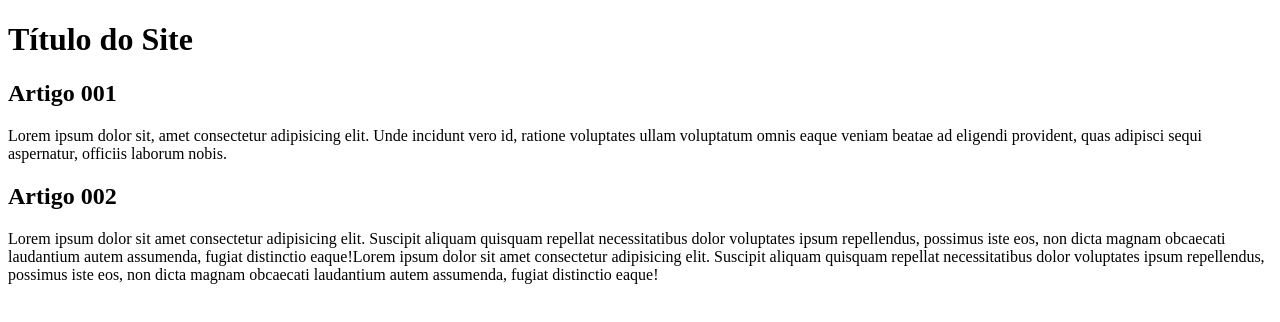
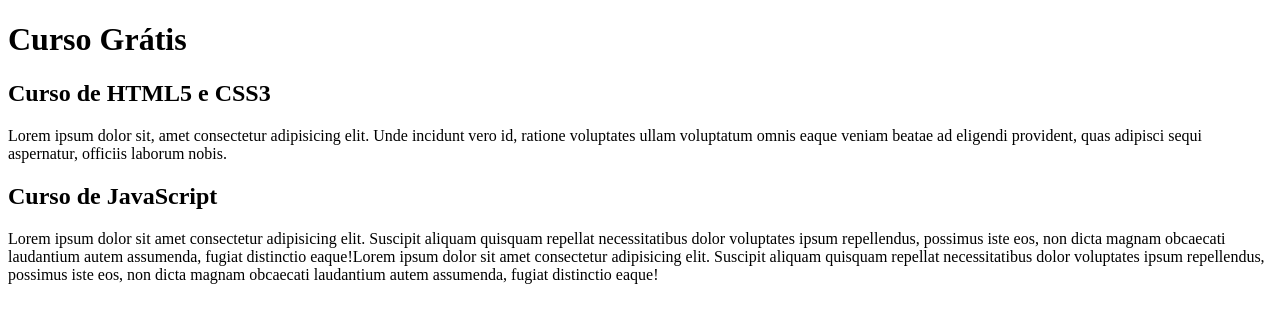
Before and after one commit to RobinsonConstantino/projeto-site, a plain HTML site: page index.html in a window 1280 px wide. Drawn offline with Linux system fonts and the light colour scheme.

Commit message:
atualização de conteúdo

```diff
--- a/index.html
+++ b/index.html
@@ -8,10 +8,10 @@
   <body>
     <main>
       <header>
-        <h1>Título do Site</h1>
+        <h1>Curso Grátis</h1>
       </header>
       <article>
-        <h2>Artigo 001</h2>
+        <h2>Curso de HTML5 e CSS3</h2>
         <p>
           Lorem ipsum dolor sit, amet consectetur adipisicing elit. Unde
           incidunt vero id, ratione voluptates ullam voluptatum omnis eaque
@@ -20,7 +20,7 @@
         </p>
       </article>
       <article>
-        <h2>Artigo 002</h2>
+        <h2>Curso de JavaScript</h2>
         <p>
           Lorem ipsum dolor sit amet consectetur adipisicing elit. Suscipit
           aliquam quisquam repellat necessitatibus dolor voluptates ipsum
```
